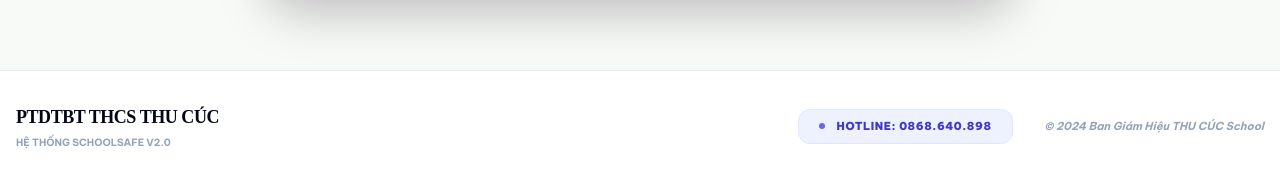
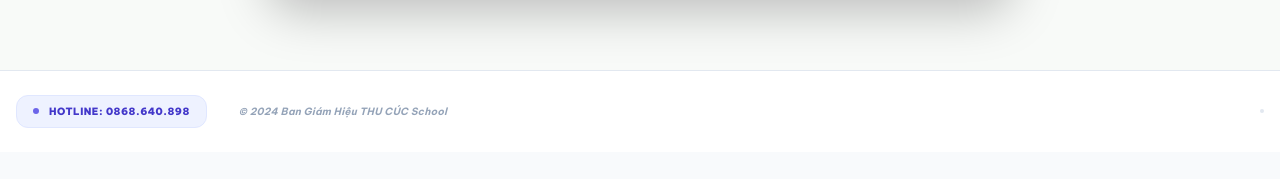
Before and after one commit to 123ok2/phananhcuahs, a React (Vite) app: page / in a window 1280 px wide. Shown: the part 1083-1262 px from the top of the page. After the commit the page ends 1235 px from the top, so only its background shows below. Built offline with nearby package versions, Linux system fonts and the light colour scheme; no server answers.

Commit message:
Add files via upload

```diff
--- a/App.tsx
+++ b/App.tsx
@@ -217,20 +217,18 @@ const App: React.FC = () => {
         )}
       </main>
 
-      <footer className="py-6 sm:py-8 border-t border-slate-200 bg-white mt-8 z-10">
+      <footer className="py-4 sm:py-6 border-t border-slate-200 bg-white mt-8 z-10">
         <div className="max-w-7xl mx-auto px-4">
-          <div className="flex flex-col sm:flex-row items-center justify-between gap-6 sm:gap-4">
-            <div className="text-center sm:text-left space-y-1">
-              <p className="text-slate-950 font-black text-base sm:text-lg tracking-tight uppercase font-serif">PTDTBT THCS THU CÚC</p>
-              <p className="text-[10px] text-slate-400 font-bold uppercase tracking-label">Hệ thống SchoolSafe v2.0</p>
+          <div className="flex flex-col sm:flex-row items-center justify-center sm:justify-between gap-4">
+            <div className="flex flex-col sm:flex-row items-center gap-4 sm:gap-8">
+              <a href="tel:0868640898" className="flex items-center gap-2.5 bg-indigo-50 px-4 py-2 rounded-xl border border-indigo-100 hover:bg-indigo-100 transition-all group">
+                <span className="w-1.5 h-1.5 bg-indigo-600 rounded-full animate-pulse"></span>
+                <span className="text-[10px] font-black text-indigo-700 tracking-wider">HOTLINE: 0868.640.898</span>
+              </a>
+              <p className="text-[10px] text-slate-400 font-bold italic tracking-wide">© 2024 Ban Giám Hiệu THU CÚC School</p>
             </div>
-
-            <div className="flex flex-col sm:flex-row items-center gap-4 sm:gap-8">
-              <a href="tel:0868640898" className="flex items-center gap-3 bg-indigo-50 px-5 py-2 rounded-xl border border-indigo-100 hover:bg-indigo-100 transition-all group">
-                <span className="w-1.5 h-1.5 bg-indigo-600 rounded-full animate-pulse"></span>
-                <span className="text-[11px] font-black text-indigo-700 tracking-wider">HOTLINE: 0868.640.898</span>
-              </a>
-              <p className="text-[11px] text-slate-400 font-bold italic">© 2024 Ban Giám Hiệu THU CÚC School</p>
+            <div className="hidden sm:block">
+              <div className="w-1 h-1 bg-slate-200 rounded-full"></div>
             </div>
           </div>
         </div>
```
